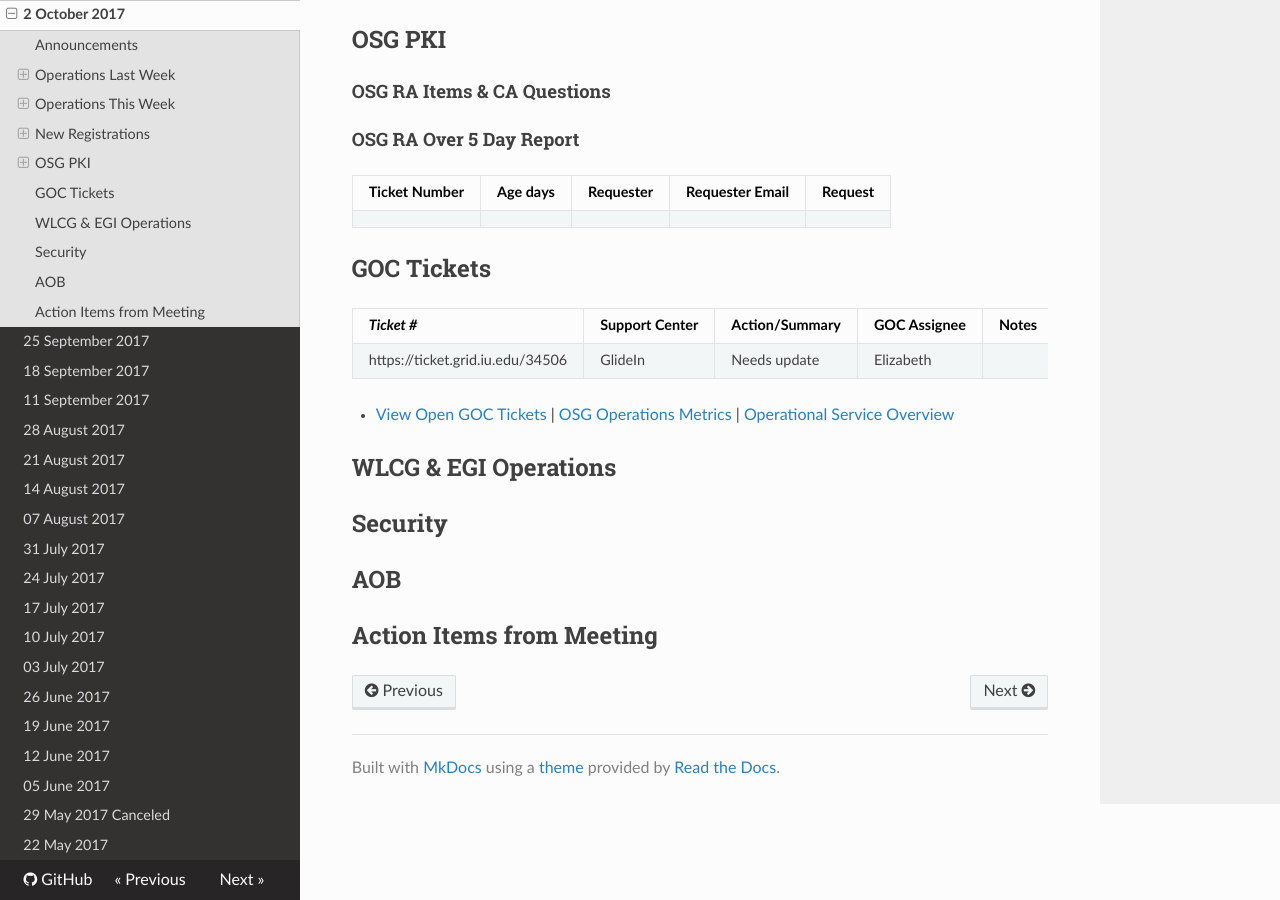
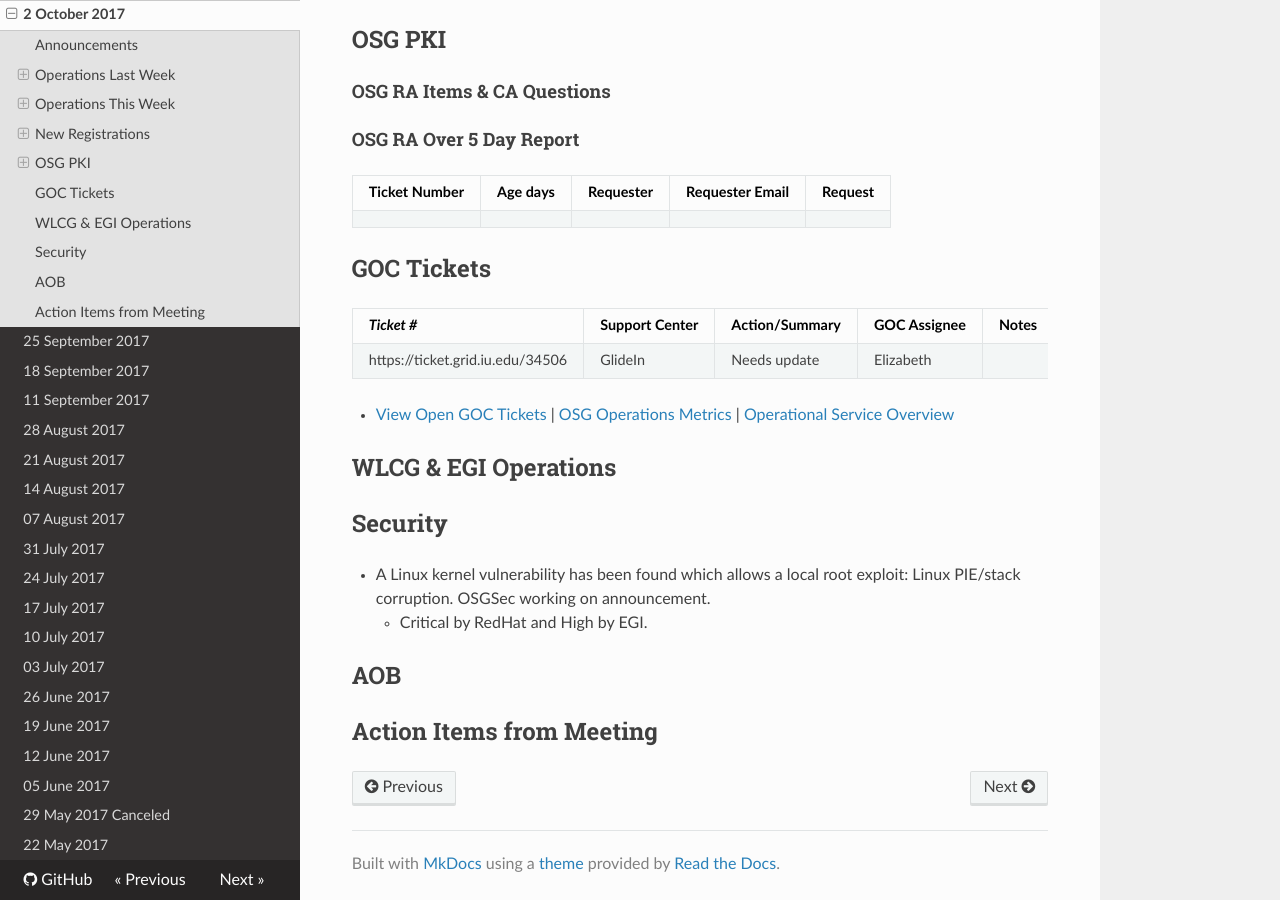
Before and after one commit to osg-htc/operations, an MkDocs documentation site: the page built from docs/WeeklyMinutes/02Oct2017.md, in a window 1280 px wide and 900 px high, scrolled down 2161 px. Built offline with MkDocs 1.6.1, drawn with Linux system fonts in a browser that asks for light colours; nearby versions of some CDN libraries; old or Windows-style settings are respelled for this version of MkDocs.

Commit message:
Update 02Oct2017.md
Update from security

```diff
--- a/docs/WeeklyMinutes/02Oct2017.md
+++ b/docs/WeeklyMinutes/02Oct2017.md
@@ -75,6 +75,8 @@
 ## WLCG & EGI Operations
 
 ## Security
+   *  A Linux kernel vulnerability has been found which allows a local root exploit: Linux PIE/stack corruption. OSGSec working on announcement.
+      * Critical by RedHat and High by EGI.
 
 ## AOB
 
```
